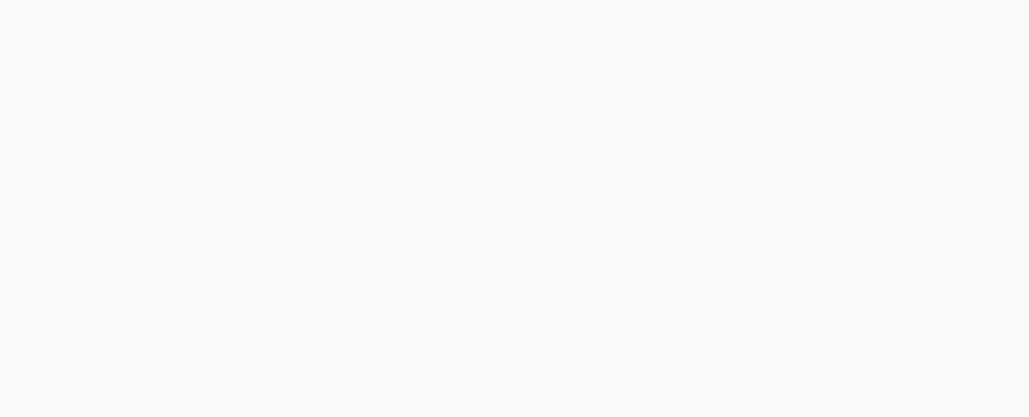
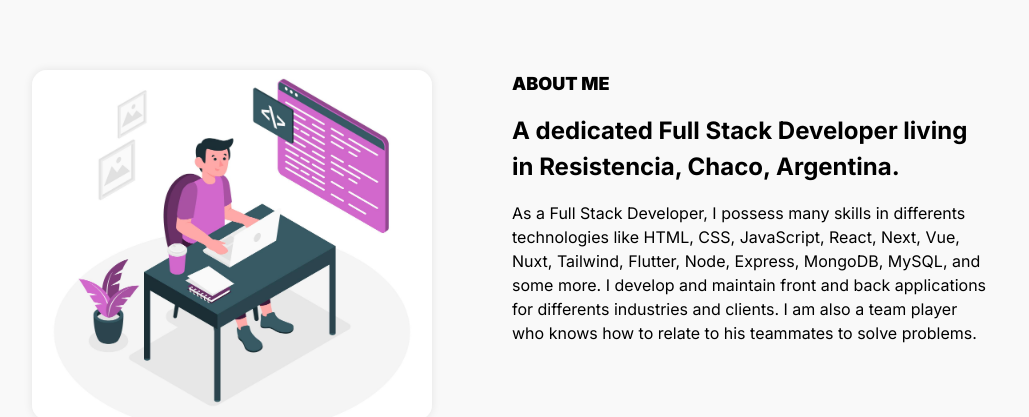
Before and after one commit to facu1/portfolio, a Next.js app: page / in a window 1280 px wide. Shown: the part 730-1147 px from the top of the page, without its empty margins (128-1157 px from the left). Before the commit the page ends 800 px from the top, so only its background shows below. Built offline with nearby package versions, Linux system fonts and the light colour scheme.

Commit message:
add about view

```diff
--- /dev/null
+++ b/app/components/About/About.module.css
@@ -0,0 +1,30 @@
+.content {
+  display: flex;
+}
+
+.img-side {
+  display: flex;
+  width: 100%;
+}
+
+.img {
+  border-radius: 15px;
+  box-shadow: 0 0 10px rgba(0, 0, 0, 0.09);
+  object-fit: cover;
+}
+
+.texts {
+  width: 100%;
+  display: flex;
+  flex-direction: column;
+  gap: 1rem;
+}
+
+.texts h3 {
+  font-size: 1.125rem;
+  font-weight: 900;
+}
+
+.texts h2 {
+  font-size: 1.5rem;
+}
--- /dev/null
+++ b/app/components/About/About.tsx
@@ -0,0 +1,35 @@
+import Image from "next/image";
+import styles from "./About.module.css";
+
+function About() {
+  return (
+    <div className={styles.content}>
+      <div className={styles["img-side"]}>
+        <Image
+          src="/imgs/about.jpg"
+          alt="about image"
+          width={400}
+          height={350}
+          className={styles.img}
+        />
+      </div>
+      <div className={styles.texts}>
+        <h3>ABOUT ME</h3>
+        <h2>
+          A dedicated Full Stack Developer living in Resistencia, Chaco,
+          Argentina.
+        </h2>
+        <p>
+          As a Full Stack Developer, I possess many skills in differents
+          technologies like HTML, CSS, JavaScript, React, Next, Vue, Nuxt,
+          Tailwind, Flutter, Node, Express, MongoDB, MySQL, and some more. I
+          develop and maintain front and back applications for differents
+          industries and clients. I am also a team player who knows how to
+          relate to his teammates to solve problems.
+        </p>
+      </div>
+    </div>
+  );
+}
+
+export default About;
--- /dev/null
+++ b/app/components/About/index.ts
@@ -0,0 +1 @@
+export { default as About } from "./About";
--- a/app/components/index.ts
+++ b/app/components/index.ts
@@ -1,2 +1,3 @@
+export * from "./About";
 export * from "./NavBar";
 export * from "./Presentation";
--- a/app/page.tsx
+++ b/app/page.tsx
@@ -1,10 +1,11 @@
 import { PContainer } from "app/components";
-import { Presentation } from "./components";
+import { About, Presentation } from "./components";
 
 export default function Home() {
   return (
     <PContainer>
       <Presentation />
+      <About />
     </PContainer>
   );
 }
```
Also changed, not shown: public/imgs/about.jpg (added).
